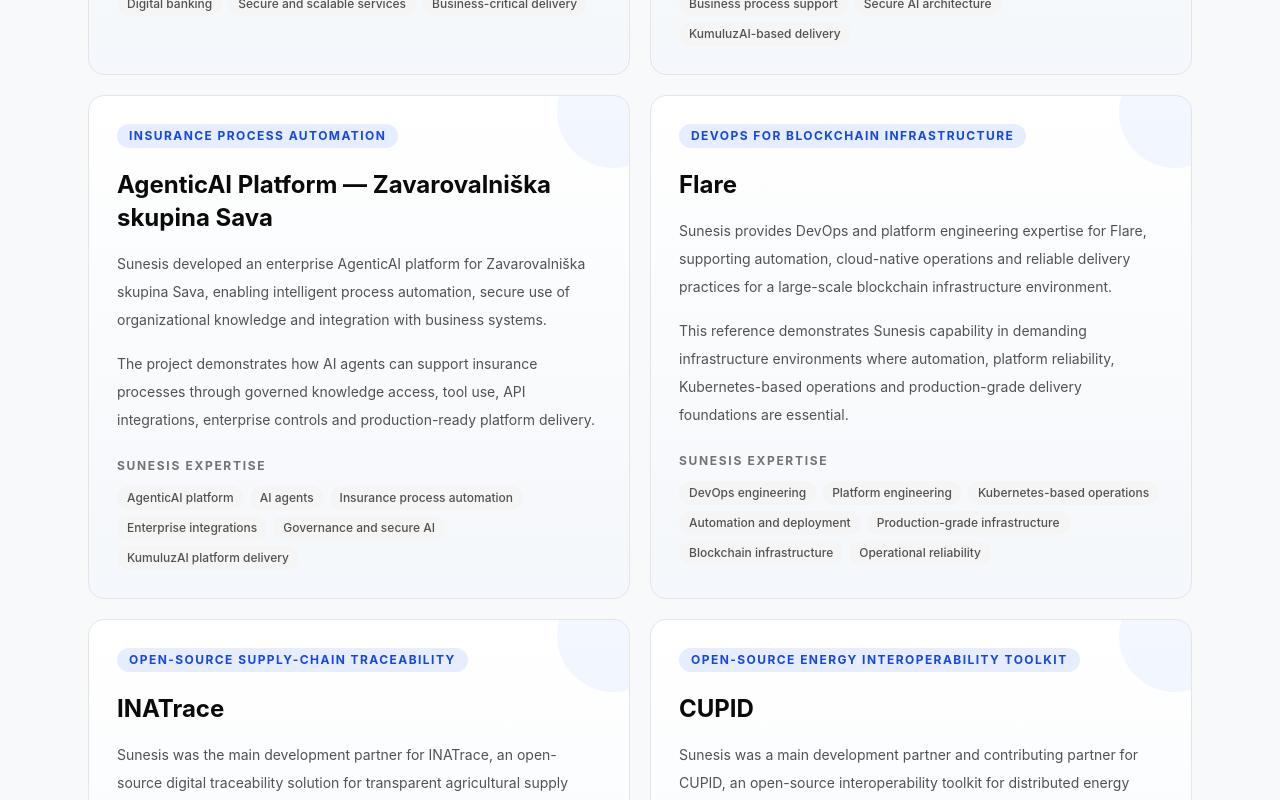
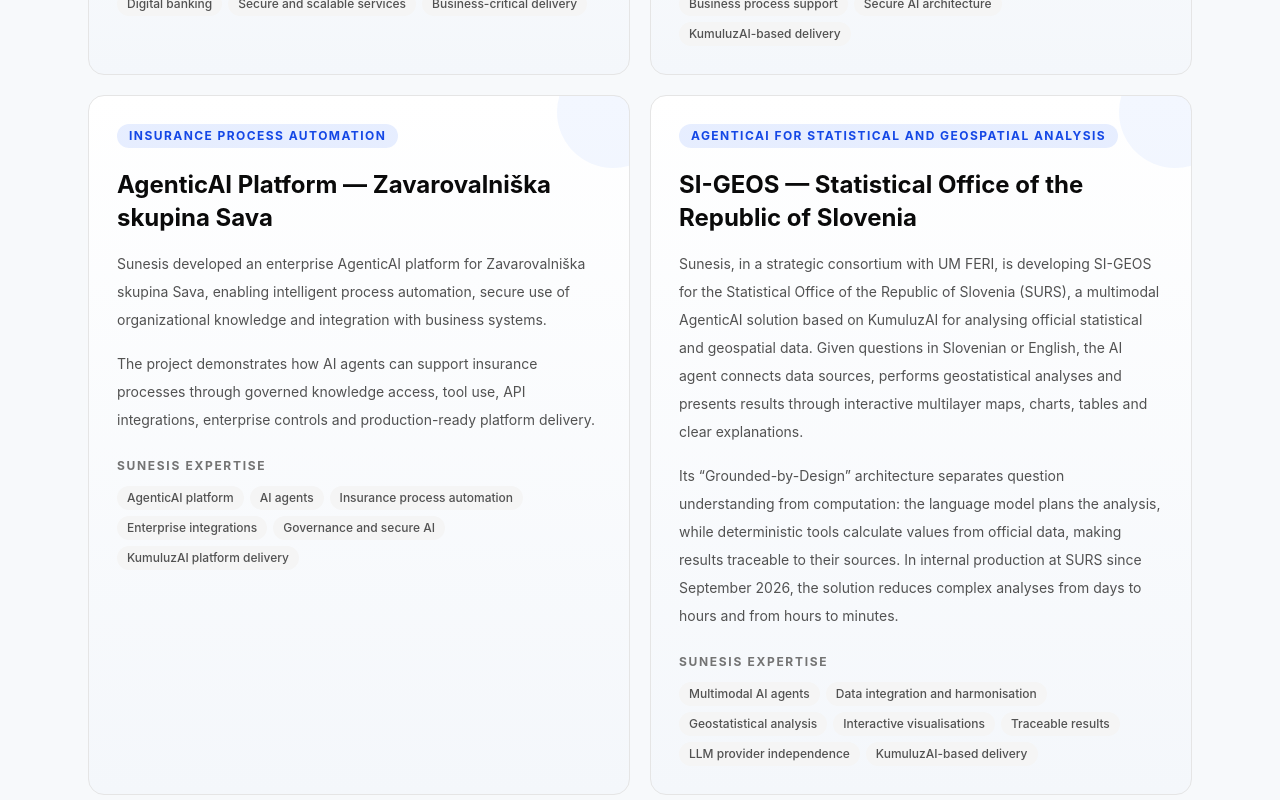
Before and after one commit to kumuluz/sunesis.si, a Next.js app: page /en/references in a window 1280 px wide. Shown: the part 2140-2940 px from the top of the page. Built offline with nearby package versions, Linux system fonts and the light colour scheme.

Commit message:
Add bilingual SI-GEOS references with KumuluzAI connection
Co-authored-by: MBJuric <15221351+MBJuric@users.noreply.github.com>

```diff
--- a/src/content/expertise/agentic-ai.ts
+++ b/src/content/expertise/agentic-ai.ts
@@ -646,7 +646,7 @@ const en: ExpertisePageContent = {
       title: 'AgenticAI in practice',
       intro:
         'We are already applying AgenticAI concepts in enterprise environments, helping organizations move from experimentation to practical business value.',
-      columns: 2,
+      columns: 3,
       variant: 'feature',
       cta: 'Explore our references',
       ctaHref: 'references/',
@@ -660,6 +660,11 @@ const en: ExpertisePageContent = {
           label: 'Reference',
           title: 'AgenticAI Platform — Zavarovalniška skupina Sava',
           text: 'An enterprise AgenticAI platform enabling intelligent process automation, secure use of organizational knowledge and integration with business systems through governed knowledge access, tool use and API integrations.',
+        },
+        {
+          label: 'Reference',
+          title: 'SI-GEOS — Statistical Office of the Republic of Slovenia',
+          text: 'A multimodal AgenticAI solution based on KumuluzAI, developed with UM FERI for SURS, that turns questions in Slovenian or English into traceable statistical and geospatial analyses. It connects data sources and presents results through interactive maps, charts and tables.',
         },
       ],
     },
@@ -1327,7 +1332,7 @@ const sl: ExpertisePageContent = {
       title: 'AgenticAI v praksi',
       intro:
         'AgenticAI koncepte že uporabljamo v enterprise okoljih in organizacijam pomagamo od eksperimentiranja do praktične poslovne vrednosti.',
-      columns: 2,
+      columns: 3,
       variant: 'feature',
       cta: 'Oglejte si reference',
       ctaHref: 'references/',
@@ -1341,6 +1346,11 @@ const sl: ExpertisePageContent = {
           label: 'Referenca',
           title: 'AgenticAI platforma — Zavarovalniška skupina Sava',
           text: 'Enterprise AgenticAI platforma za inteligentno avtomatizacijo procesov, varno uporabo znanja in integracijo s poslovnimi sistemi preko nadzorovanega dostopa, orodij in API-jev.',
+        },
+        {
+          label: 'Referenca',
+          title: 'SI-GEOS — Statistični urad RS',
+          text: 'Večmodalna rešitev AgenticAI na osnovi KumuluzAI, razvita v sodelovanju z UM FERI za SURS, ki vprašanja v slovenščini ali angleščini pretvori v sledljive statistične in geoprostorske analize. Povezuje podatkovne vire ter rezultate predstavi z interaktivnimi zemljevidi, grafikoni in tabelami.',
         },
       ],
     },
--- a/src/content/landing/landing.ts
+++ b/src/content/landing/landing.ts
@@ -161,6 +161,13 @@ const enLanding = {
           text: 'Enterprise AgenticAI platform enabling intelligent process automation, governed knowledge access and integration with business systems.',
           expertise:
             'AgenticAI, insurance processes, enterprise integrations, governance, KumuluzAI',
+        },
+        {
+          title: 'SI-GEOS — Statistical Office of the Republic of Slovenia',
+          label: 'AI for statistics and geospatial data',
+          text: 'An AI agent based on KumuluzAI for natural-language analysis of statistical and geospatial data, with traceable calculations, interactive maps, charts and tables.',
+          expertise:
+            'AgenticAI, data integration, geostatistics, multimodal visualisations, KumuluzAI',
         },
         {
           title: 'Flare',
@@ -439,6 +446,13 @@ const slLanding = {
             'AgenticAI, zavarovalniški procesi, enterprise integracije, governance, KumuluzAI',
         },
         {
+          title: 'SI-GEOS — Statistični urad RS',
+          label: 'AI za statistiko in prostor',
+          text: 'AI-agent na osnovi KumuluzAI za analizo statističnih in geoprostorskih podatkov v naravnem jeziku, s sledljivimi izračuni ter interaktivnimi zemljevidi, grafikoni in tabelami.',
+          expertise:
+            'AgenticAI, povezovanje podatkov, geostatistika, večmodalne vizualizacije, KumuluzAI',
+        },
+        {
           title: 'Flare',
           label: 'DevOps za blockchain infrastrukturo',
           text: 'DevOps in platformni inženiring za avtomatizacijo, cloud-native obratovanje in zanesljivo dostavo v blockchain infrastrukturi.',
--- a/src/content/references/references.ts
+++ b/src/content/references/references.ts
@@ -176,6 +176,24 @@ const selectedWorkEn: ReferencesPageContent = {
           ],
         },
         {
+          label: 'AgenticAI for statistical and geospatial analysis',
+          title: 'SI-GEOS — Statistical Office of the Republic of Slovenia',
+          body: [
+            'Sunesis, in a strategic consortium with UM FERI, is developing SI-GEOS for the Statistical Office of the Republic of Slovenia (SURS), a multimodal AgenticAI solution based on KumuluzAI for analysing official statistical and geospatial data. Given questions in Slovenian or English, the AI agent connects data sources, performs geostatistical analyses and presents results through interactive multilayer maps, charts, tables and clear explanations.',
+            'Its “Grounded-by-Design” architecture separates question understanding from computation: the language model plans the analysis, while deterministic tools calculate values from official data, making results traceable to their sources. In internal production at SURS since September 2026, the solution reduces complex analyses from days to hours and from hours to minutes.',
+          ],
+          expertiseTitle: 'Sunesis expertise',
+          expertise: [
+            'Multimodal AI agents',
+            'Data integration and harmonisation',
+            'Geostatistical analysis',
+            'Interactive visualisations',
+            'Traceable results',
+            'LLM provider independence',
+            'KumuluzAI-based delivery',
+          ],
+        },
+        {
           label: 'DevOps for blockchain infrastructure',
           title: 'Flare',
           body: [
@@ -302,7 +320,7 @@ const selectedWorkEn: ReferencesPageContent = {
         {
           label: 'AgenticAI Solutions',
           title: 'Enterprise AI agents and platforms',
-          text: 'RikoAI and the AgenticAI Platform for Zavarovalniška skupina Sava demonstrate our ability to build enterprise AI agents, process automation and secure AI platforms.',
+          text: 'RikoAI, the AgenticAI Platform for Zavarovalniška skupina Sava and SI-GEOS for SURS demonstrate our ability to build enterprise AI agents, process automation, secure AI platforms and traceable statistical and geospatial analyses.',
         },
         {
           label: 'Digital Solutions Development',
@@ -486,9 +504,13 @@ const clientsIndustriesEn: ReferencesPageContent = {
         },
         {
           title: 'Public Sector',
-          text: 'Case-management systems, secure workflows, digital administration, document-heavy processes and enterprise information systems.',
+          text: 'Case-management systems, secure workflows, digital administration, enterprise information systems and AI-powered analysis of official statistical and geospatial data.',
           bulletsTitle: 'Example references',
-          bullets: ['eSpis — Supreme Court', 'IKA — Supreme Court'],
+          bullets: [
+            'eSpis — Supreme Court',
+            'IKA — Supreme Court',
+            'SI-GEOS — Statistical Office of the Republic of Slovenia',
+          ],
         },
         {
           title: 'Energy & Utilities',
@@ -755,6 +777,24 @@ const selectedWorkSl: ReferencesPageContent = {
           ],
         },
         {
+          label: 'AgenticAI za statistične in geoprostorske analize',
+          title: 'SI-GEOS — Statistični urad RS',
+          body: [
+            'Sunesis v strateškem konzorciju z UM FERI za Statistični urad RS (SURS) razvija SI-GEOS, večmodalno rešitev AgenticAI na osnovi KumuluzAI za analizo uradnih statističnih in geoprostorskih podatkov. AI-agent na podlagi vprašanj v slovenščini ali angleščini poveže različne podatkovne vire, izvede geostatistične analize ter rezultate predstavi z interaktivnimi večslojnimi zemljevidi, grafikoni, tabelami in razumljivo razlago.',
+            'Arhitektura »Grounded-by-Design« ločuje razumevanje vprašanj od izračunov: jezikovni model načrtuje analizo, deterministična orodja pa izračunajo vrednosti iz uradnih podatkov, kar zagotavlja sledljivost rezultatov do virov. Rešitev je od septembra 2026 v interni produkciji na SURS in skrajšuje zahtevne analize z dni na ure oziroma z ur na minute.',
+          ],
+          expertiseTitle: 'Strokovnost Sunesis',
+          expertise: [
+            'Večmodalni AI agenti',
+            'Povezovanje in harmonizacija podatkov',
+            'Geostatistične analize',
+            'Interaktivne vizualizacije',
+            'Sledljivost rezultatov',
+            'Neodvisnost od ponudnika LLM',
+            'Izvedba na KumuluzAI',
+          ],
+        },
+        {
           label: 'DevOps za blockchain infrastrukturo',
           title: 'Flare',
           body: [
@@ -881,7 +921,7 @@ const selectedWorkSl: ReferencesPageContent = {
         {
           label: 'Rešitve AgenticAI',
           title: 'Enterprise AI agenti in platforme',
-          text: 'RikoAI in platforma AgenticAI za Zavarovalniško skupino Sava prikazujeta našo sposobnost gradnje enterprise AI agentov, avtomatizacije procesov in varnih AI platform.',
+          text: 'RikoAI, platforma AgenticAI za Zavarovalniško skupino Sava in SI-GEOS za SURS prikazujejo našo sposobnost gradnje enterprise AI agentov, avtomatizacije procesov, varnih AI platform ter sledljivih statističnih in geoprostorskih analiz.',
         },
         {
           label: 'Razvoj digitalnih rešitev',
@@ -1065,9 +1105,13 @@ const clientsIndustriesSl: ReferencesPageContent = {
         },
         {
           title: 'Javni sektor',
-          text: 'Sistemi za vodenje zadev, varni workflowi, digitalna uprava, dokumentno intenzivni procesi in enterprise informacijski sistemi.',
+          text: 'Sistemi za vodenje zadev, varni workflowi, digitalna uprava, enterprise informacijski sistemi ter AI-podprta analiza uradnih statističnih in geoprostorskih podatkov.',
           bulletsTitle: 'Primeri referenc',
-          bullets: ['eSpis — Vrhovno sodišče', 'IKA — Vrhovno sodišče'],
+          bullets: [
+            'eSpis — Vrhovno sodišče',
+            'IKA — Vrhovno sodišče',
+            'SI-GEOS — Statistični urad RS',
+          ],
         },
         {
           title: 'Energetika in oskrbne dejavnosti',
```
